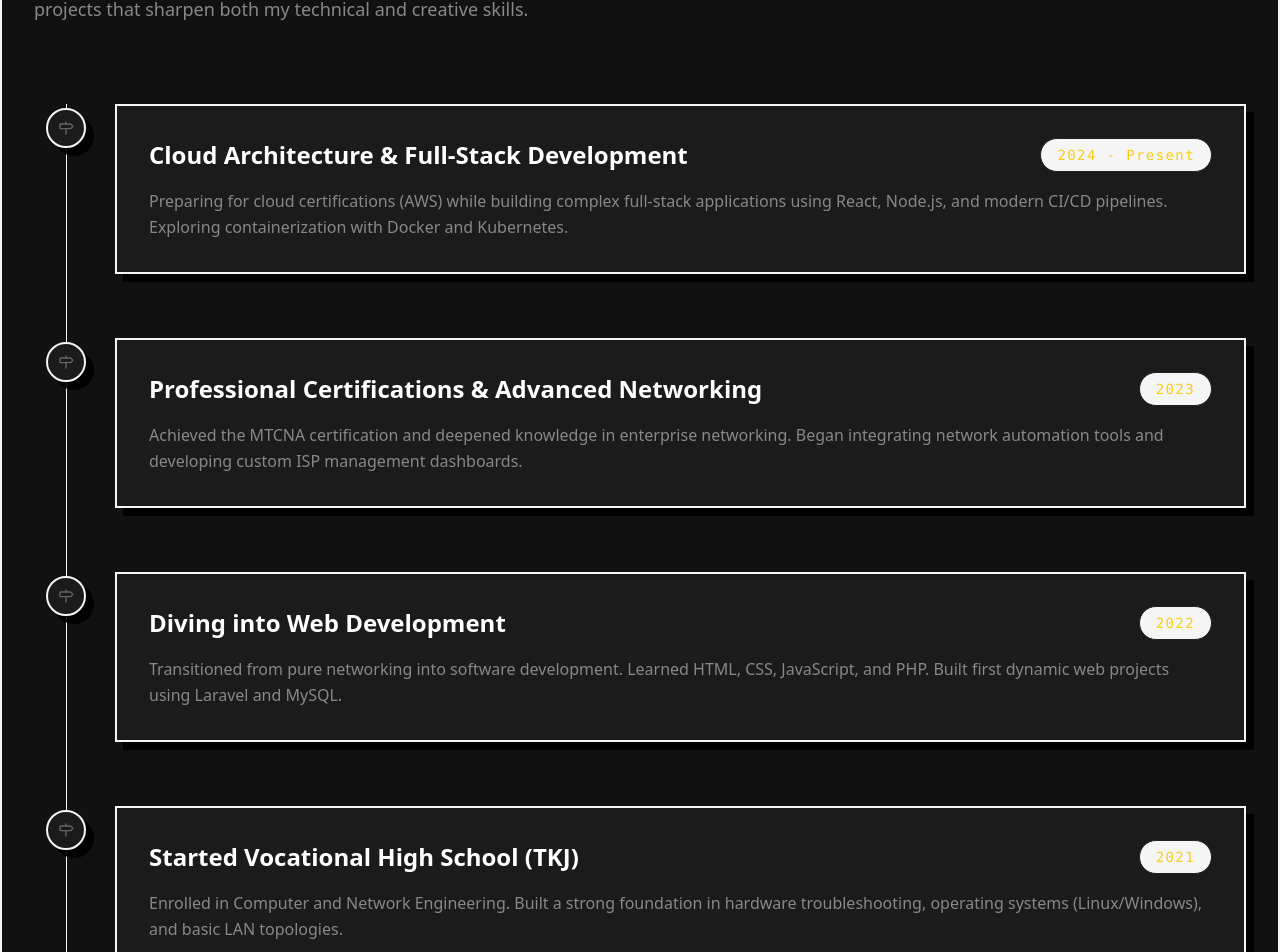
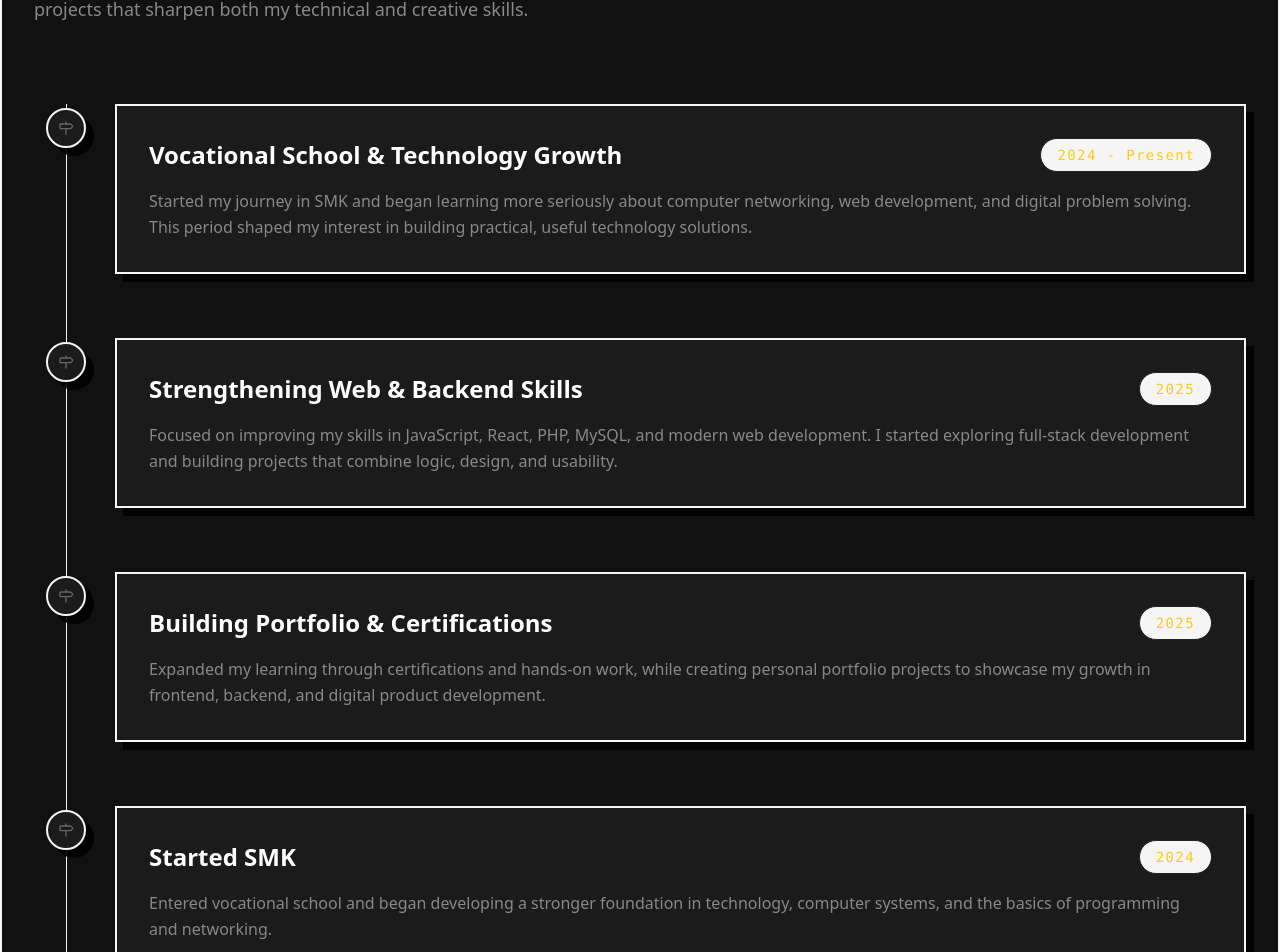
Before and after one commit to Christian-0601/Portofolio, a React (Vite) app: page / in a window 1280 px wide. Shown: the part 6275-7227 px from the top of the page. Built offline with nearby package versions, Linux system fonts and the light colour scheme.

Commit message:
Update portfolio journey timeline

```diff
--- a/src/pages/public/Journey.tsx
+++ b/src/pages/public/Journey.tsx
@@ -7,26 +7,26 @@ const mockJourney = [
   {
     id: 1,
     year: '2024 - Present',
-    title: 'Cloud Architecture & Full-Stack Development',
-    description: 'Preparing for cloud certifications (AWS) while building complex full-stack applications using React, Node.js, and modern CI/CD pipelines. Exploring containerization with Docker and Kubernetes.'
+    title: 'Vocational School & Technology Growth',
+    description: 'Started my journey in SMK and began learning more seriously about computer networking, web development, and digital problem solving. This period shaped my interest in building practical, useful technology solutions.'
   },
   {
     id: 2,
-    year: '2023',
-    title: 'Professional Certifications & Advanced Networking',
-    description: 'Achieved the MTCNA certification and deepened knowledge in enterprise networking. Began integrating network automation tools and developing custom ISP management dashboards.'
+    year: '2025',
+    title: 'Strengthening Web & Backend Skills',
+    description: 'Focused on improving my skills in JavaScript, React, PHP, MySQL, and modern web development. I started exploring full-stack development and building projects that combine logic, design, and usability.'
   },
   {
     id: 3,
-    year: '2022',
-    title: 'Diving into Web Development',
-    description: 'Transitioned from pure networking into software development. Learned HTML, CSS, JavaScript, and PHP. Built first dynamic web projects using Laravel and MySQL.'
+    year: '2025',
+    title: 'Building Portfolio & Certifications',
+    description: 'Expanded my learning through certifications and hands-on work, while creating personal portfolio projects to showcase my growth in frontend, backend, and digital product development.'
   },
   {
     id: 4,
-    year: '2021',
-    title: 'Started Vocational High School (TKJ)',
-    description: 'Enrolled in Computer and Network Engineering. Built a strong foundation in hardware troubleshooting, operating systems (Linux/Windows), and basic LAN topologies.'
+    year: '2024',
+    title: 'Started SMK',
+    description: 'Entered vocational school and began developing a stronger foundation in technology, computer systems, and the basics of programming and networking.'
   }
 ];
 
```
